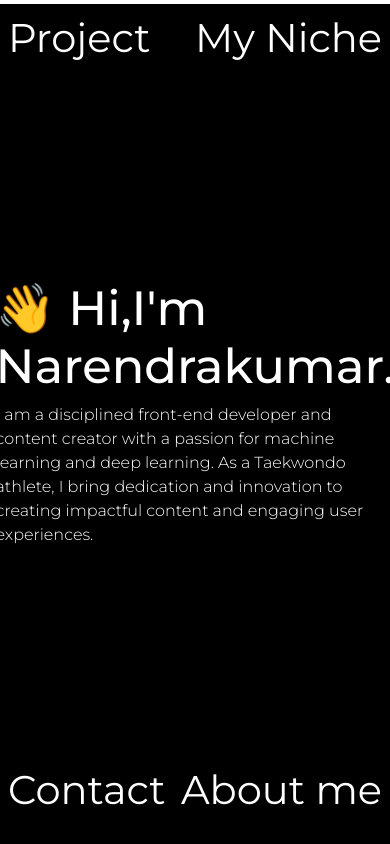
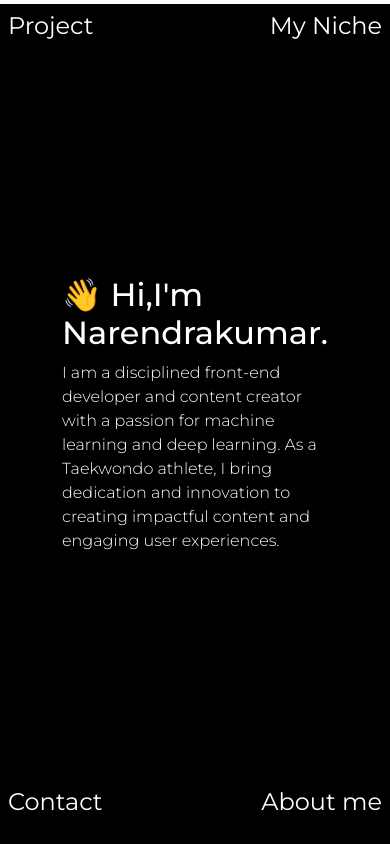
Before and after one commit to Narendrakumar-Suresh/portfolio, a React (Vite) app: page / in a window 390 px wide. Shown: the top 844 px of the page. Built offline with nearby package versions, Linux system fonts and the light colour scheme.

Commit message:
SEO attempt

```diff
--- a/src/App.css
+++ b/src/App.css
@@ -150,3 +150,24 @@ svg {
   z-index: 99;
   width: 100vw;
 }
+
+@media (max-width: 767px) {
+  /* Mobile Styles */
+  /* Add more specific adjustments for mobile devices here */
+  body {
+    font-size: 1rem; /* Adjust base font size */
+  }
+  .first .hi {
+    font-size: 2rem;
+  }
+
+  .links .link {
+    text-decoration: none;
+    font-family: "Montserrat", sans-serif;
+    font-size: 1.5rem;
+    font-weight: 400;
+    font-style: normal;
+    color: white;
+  }
+  /* ... and so on for other elements */
+}
--- a/src/App.jsx
+++ b/src/App.jsx
@@ -45,6 +45,11 @@ function App() {
     <Loader />
   ) : (
     <>
+      <meta name="description" content="Narendrakumar's portfolio" />
+      <meta
+        name="keywords"
+        content="Narendrakumar , Naren, Web developer,Joe Kraper, joe_kraper,joe kraper,developer, Machine learning, AI"
+      />
       <motion.div
         className="progress-bar"
         style={{ scaleX: scrollYProgress }}
```
